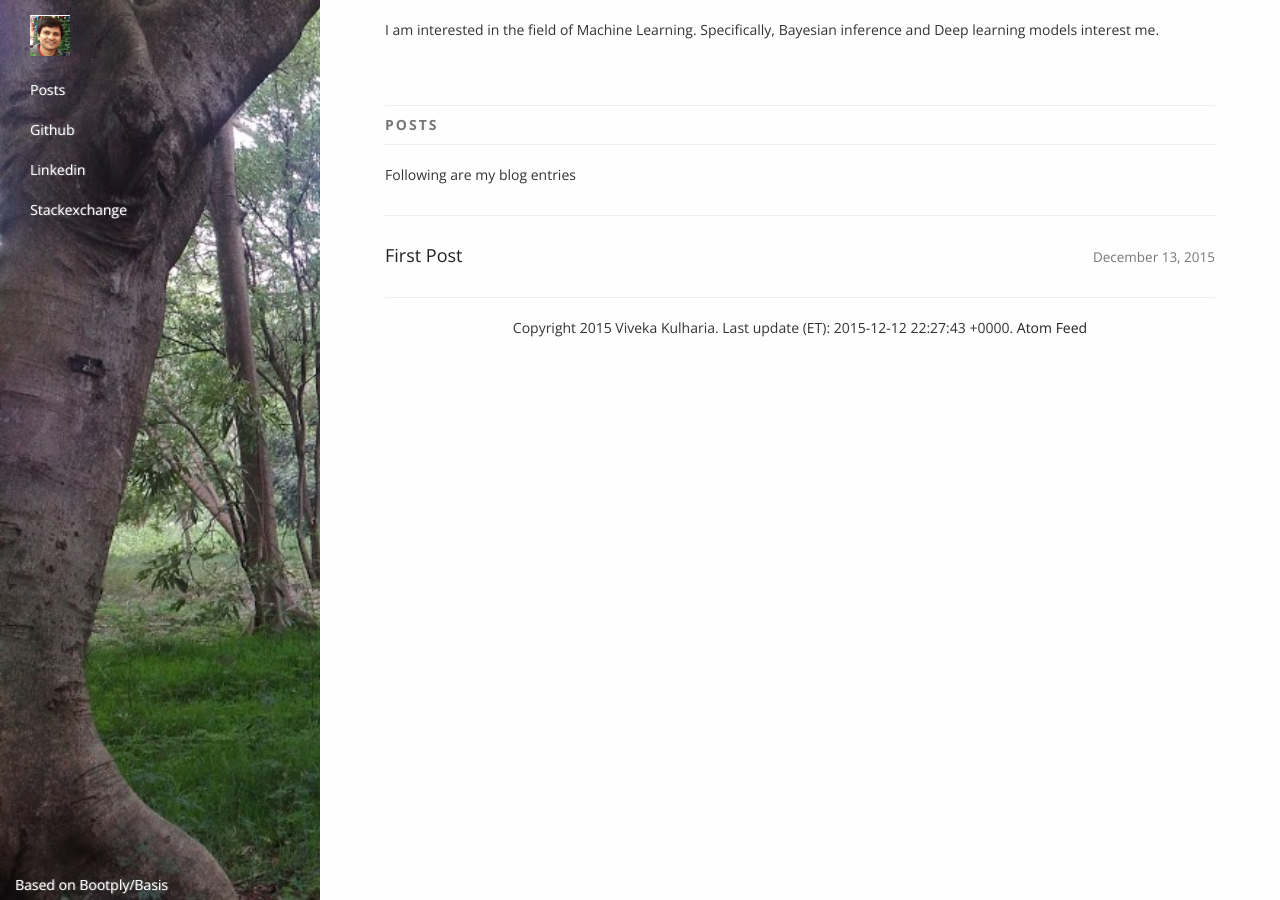
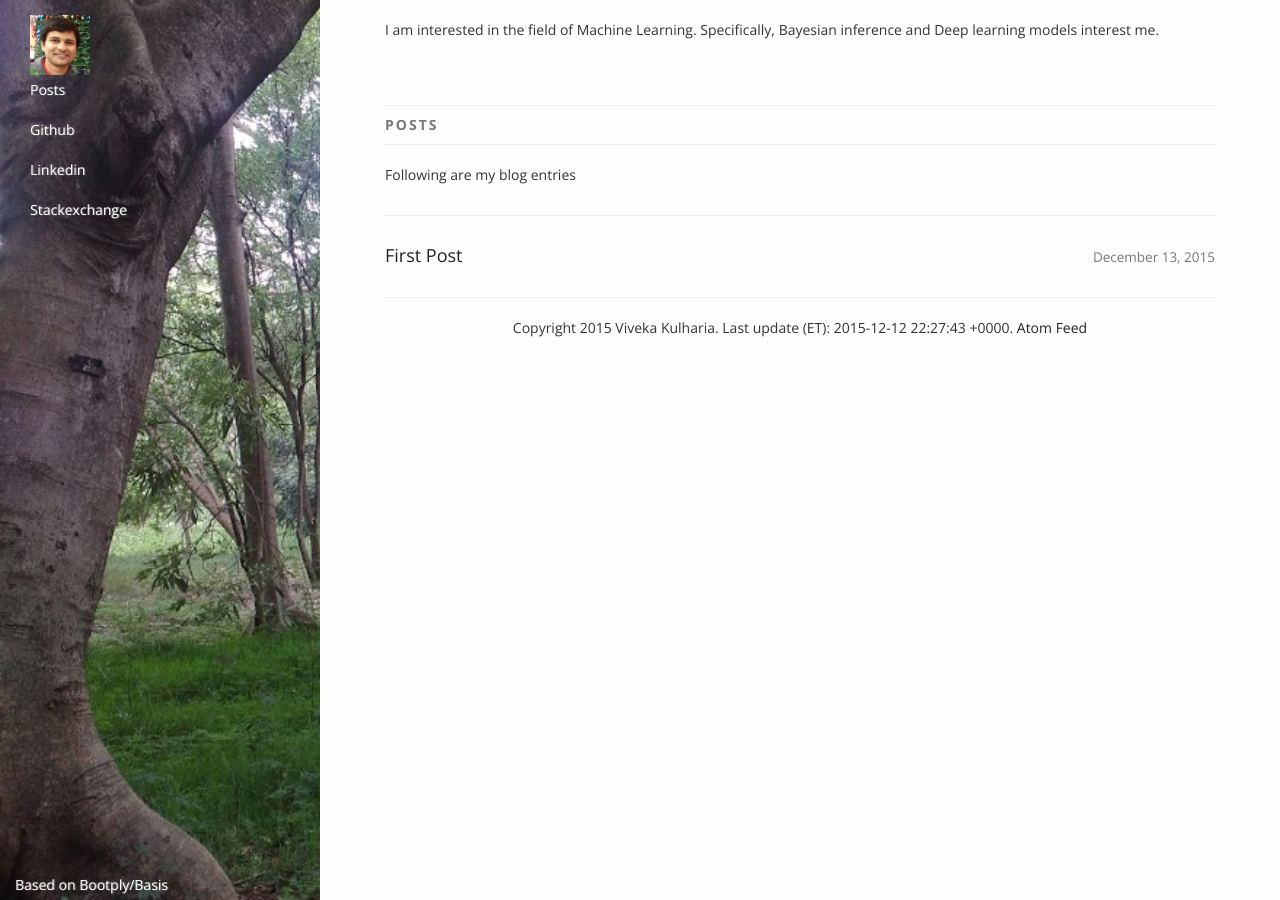
Before and after one commit to vivkul/vivkul.github.io, a Jekyll site: the page built from index.md, in a window 1280 px wide. Built offline with Jekyll 4.4.1, drawn with Linux system fonts in a browser that asks for light colours; nearby versions of some CDN libraries.

Commit message:
changed image size to 60

```diff
--- a/_layouts/base.html
+++ b/_layouts/base.html
@@ -186,7 +186,7 @@
 
             <!-- sidebar -->
             <div class="column col-sm-3" id="sidebar">
-                <a class="logo" href="/"><img src="/static/images/me.jpg" alt="T" width="40" height="40"></a>
+                <a class="logo" href="/"><img src="/static/images/me.jpg" alt="T" width="60" height="60"></a>
                 <ul class="nav">
                     <li><a href="#posts">Posts</a>
                     </li>
```
